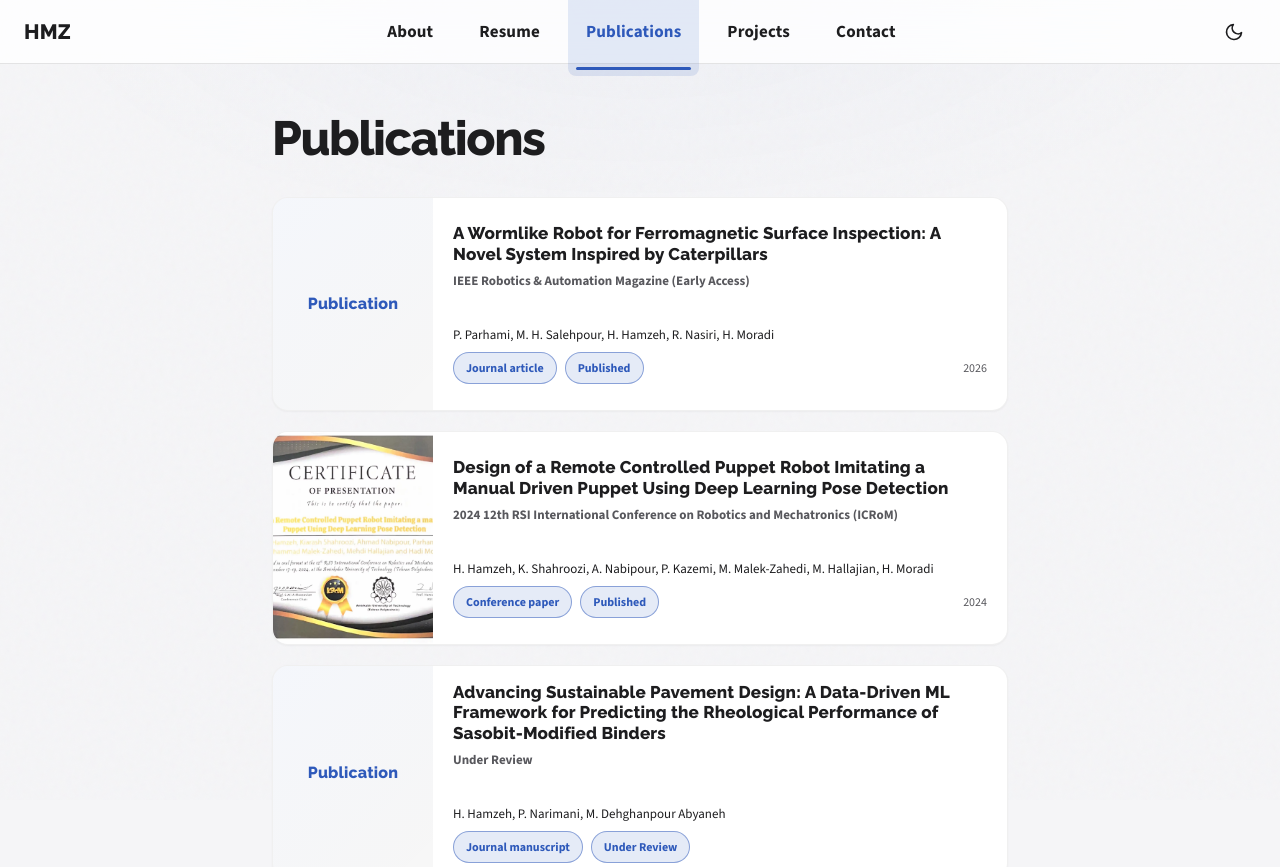
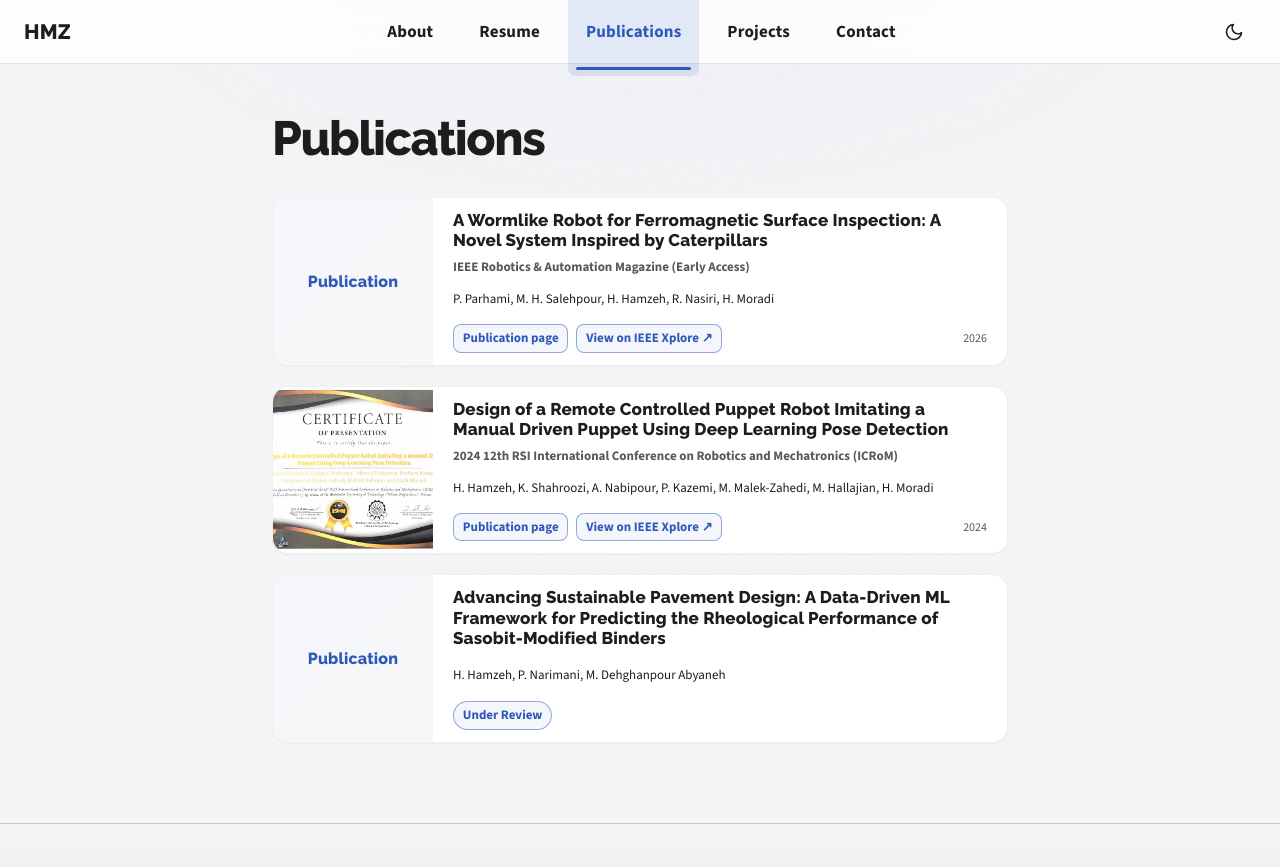
Before and after one commit to hamedhamzeh/hamedhamzeh.github.io, a Next.js app: page /publications in a window 1280 px wide. Shown: the top 867 px of the page. Built offline with nearby package versions, Linux system fonts and the light colour scheme; no server answers.

Commit message:
Update publication cards UI

```diff
--- a/app/publications/page.tsx
+++ b/app/publications/page.tsx
@@ -1,6 +1,6 @@
 import type { Metadata } from 'next';
 
-import Cell, { type ProjectCardData } from '@/components/Projects/Cell';
+import PublicationCard from '@/components/Publications/PublicationCard';
 import { SchemaGraph } from '@/components/Schema';
 import PageWrapper from '@/components/Template/PageWrapper';
 import publications from '@/data/resume/publications';
@@ -21,16 +21,6 @@ export const metadata: Metadata = createPageMetadata({
   description: PUBLICATIONS_DESCRIPTION,
   path: '/publications/',
 });
-
-const publicationCards: ProjectCardData[] = publications.map((publication) => ({
-  title: publication.title,
-  subtitle: publication.venue ?? publication.status,
-  link: publication.url,
-  image: publication.presentation?.gallery.images[0]?.src,
-  date: publication.year ? `${publication.year}-01-01` : undefined,
-  desc: publication.authors.map(({ citationName }) => citationName).join(', '),
-  tech: [publication.type, publication.status],
-}));
 
 export default function PublicationsPage() {
   return (
@@ -55,8 +45,8 @@ export default function PublicationsPage() {
         </header>
 
         <div className="projects-grid publications-grid">
-          {publicationCards.map((publication) => (
-            <Cell data={publication} key={publication.title} />
+          {publications.map((publication) => (
+            <PublicationCard data={publication} key={publication.title} />
           ))}
         </div>
       </section>
--- a/app/styles/components/cards.css
+++ b/app/styles/components/cards.css
@@ -65,12 +65,73 @@
   font-size: 1rem;
 }
 
+/* A publication with a dedicated page is interactive exactly like a project
+   card: the same `project-card--linked` hover treatment applies. It cannot be
+   one card-wide anchor, because it also carries the publication record next to
+   the citation, so the title link is stretched over the card instead. A
+   publication without a page keeps the static, non-interactive treatment. */
+.publications-grid .project-card {
+  position: relative;
+}
+
+/* The card is the affordance, so the title link stays unadorned: the site-wide
+   animated underline would otherwise sweep under the title on card hover, which
+   the project cards never show. The gradient is reset as well as the
+   decoration, because the underline is drawn with a background image. */
+.publications-grid .publication-card-link {
+  background-image: none;
+  color: inherit;
+  text-decoration: none;
+}
+
+.publications-grid .publication-card-link:focus-visible {
+  outline: none;
+}
+
+.publications-grid .publication-card-link::after {
+  content: '';
+  inset: 0;
+  position: absolute;
+  z-index: 0;
+}
+
+/* Focus lands on the title link, so the ring is drawn on the card itself — the
+   same treatment the project cards give their card link. */
+.publications-grid .project-card:has(.publication-card-link:focus-visible) {
+  outline: 2px solid var(--color-accent);
+  outline-offset: 2px;
+}
+
 .publications-grid .project-card-content {
-  padding: 1rem;
+  padding: var(--spacing-3) var(--spacing-4);
+}
+
+/* The venue/status line is a <p>, so it inherited the global
+   `p { margin-bottom: 1.75rem }` and opened a 28px gap above the author line.
+   Reset it and keep the header margin as the single knob for that gap. */
+.publications-grid .project-card-subtitle {
+  margin-bottom: 0;
+}
+
+/* A manuscript without a venue states its review status as a badge below the
+   author line. It borrows the action row's own top spacing, so the badge sits
+   where the buttons sit on the other cards. */
+.publications-grid .project-card-status {
+  margin-bottom: 0;
+  margin-top: var(--spacing-4);
+}
+
+/* The badge adopts the action pills' exact sizing and padding, so the two sit on
+   the same control scale instead of the badge looking roomier. */
+.publications-grid .project-card-status .publication-type {
+  display: inline-block;
+  font-size: 0.8125rem;
+  line-height: 1.4;
+  padding: 0.25rem 0.55rem;
 }
 
 .publications-grid .project-card-header {
-  margin-bottom: 0.375rem;
+  margin-bottom: var(--spacing-3);
 }
 
 .publications-grid .project-card-title {
@@ -83,22 +144,69 @@
   font-size: 0.8125rem;
 }
 
+/* The actions row brings its own top margin, so the author line does not need
+   to reserve space below itself. */
 .publications-grid .project-card-desc {
   line-height: 1.4;
-  margin-bottom: 0.5rem;
-}
-
-.publications-grid .project-card-tech {
-  gap: 0.5rem;
   margin-bottom: 0;
 }
 
+/* The year closes the action row: on the buttons' line when it fits, and on
+   its own right-aligned line when the buttons wrap. */
+.publications-grid .project-card-date {
+  margin-left: auto;
+}
+
+/* The shared pills inherit the content's tall line box, which makes them ~38px
+   high and heavy for a citation card. They also sit above the stretched title
+   link, so the record stays clickable. */
+.publications-grid .resume-actions a {
+  font-size: 0.8125rem;
+  line-height: 1.4;
+  padding: 0.25rem 0.55rem;
+  position: relative;
+  z-index: 1;
+}
+
+/* Stacked mobile cards give the action row its own full-width line so the
+   buttons and the year flow together, with the year at the far end. */
+@media screen and (max-width: 736px) {
+  .publications-grid .project-card-content {
+    align-items: baseline;
+    column-gap: var(--spacing-2);
+    display: flex;
+    flex-wrap: wrap;
+  }
+
+  .publications-grid .project-card-header,
+  .publications-grid .project-card-desc,
+  .publications-grid .project-card-status,
+  .publications-grid .resume-actions {
+    flex-basis: 100%;
+  }
+
+  /* A tighter pill keeps the year on the buttons' line at phone widths. */
+  .publications-grid .resume-actions a {
+    font-size: 0.75rem;
+    padding: 0.25rem 0.5rem;
+  }
+
+  /* The badge tracks the pills' mobile sizing. */
+  .publications-grid .project-card-status .publication-type {
+    font-size: 0.75rem;
+    padding: 0.25rem 0.5rem;
+  }
+}
+
 @media screen and (min-width: 737px) {
+  /* The card hugs its citation instead of filling a fixed 13.25rem box, which
+     is what distributed ~9px of empty space above the title and below the
+     badges. min-height keeps the media column from collapsing. */
   .publications-grid .project-card-link,
   .publications-grid .project-card-static {
     display: grid;
     grid-template-columns: 10rem minmax(0, 1fr);
-    height: 13.25rem;
+    min-height: 9rem;
   }
 
   .publications-grid .project-card-image {
@@ -107,20 +215,10 @@
   }
 
   .publications-grid .project-card-content {
-    align-content: center;
-    column-gap: 0.75rem;
+    align-content: start;
     display: grid;
-    grid-template-columns: minmax(0, 1fr) auto;
-    padding: 1rem 1.25rem;
-  }
-
-  .publications-grid .project-card-header,
-  .publications-grid .project-card-desc {
-    grid-column: 1 / -1;
-  }
-
-  .publications-grid .project-card-date {
-    align-self: center;
+    grid-template-columns: minmax(0, 1fr);
+    padding: var(--spacing-3) var(--spacing-5);
   }
 }
 
--- /dev/null
+++ b/src/components/Publications/PublicationCard.tsx
@@ -0,0 +1,106 @@
+import Image from 'next/image';
+
+import type { Publication } from '@/data/resume/publications';
+import { PROJECT_IMAGE } from '@/lib/utils';
+
+interface PublicationCardProps {
+  data: Publication;
+}
+
+/**
+ * Publication card for the /publications index. A publication with a dedicated
+ * page behaves like a project card: the whole card opens that page and the
+ * card lifts on hover. It cannot be one large link the way a project card is,
+ * because it also carries the publication record next to the citation, so the
+ * title link is stretched over the card instead. Publications without a page
+ * stay static and non-interactive. The presentation certificate stays in the
+ * Resume's Publications section rather than being duplicated here.
+ */
+export default function PublicationCard({ data }: PublicationCardProps) {
+  const image = data.presentation?.gallery.images[0]?.src;
+  const authors = data.authors
+    .map(({ citationName }) => citationName)
+    .join(', ');
+  const hasActionRow = Boolean(data.detailPath ?? data.url ?? data.year);
+  const hasDetailPage = Boolean(data.detailPath);
+
+  return (
+    <article
+      className={`project-card ${hasDetailPage ? 'project-card--linked' : 'project-card--static'}`}
+    >
+      <div className="project-card-static">
+        {image ? (
+          <div className="project-card-image">
+            <Image
+              src={image}
+              alt={data.title}
+              width={PROJECT_IMAGE.width}
+              height={PROJECT_IMAGE.height}
+              sizes="(max-width: 600px) 100vw, 50vw"
+            />
+          </div>
+        ) : (
+          <div
+            className="project-card-image project-card-image--placeholder"
+            aria-hidden="true"
+          >
+            Publication
+          </div>
+        )}
+
+        <div className="project-card-content">
+          <header className="project-card-header">
+            <h3 className="project-card-title">
+              {data.detailPath ? (
+                <a className="publication-card-link" href={data.detailPath}>
+                  {data.title}
+                </a>
+              ) : (
+                data.title
+              )}
+            </h3>
+            {data.venue ? (
+              <p className="project-card-subtitle">{data.venue}</p>
+            ) : null}
+          </header>
+
+          <p className="project-card-desc">{authors}</p>
+
+          {/* A manuscript without a venue states its review status below the
+              author line, where it reads as the citation's closing detail. */}
+          {!data.venue ? (
+            <p className="project-card-status">
+              <span className="publication-type">{data.status}</span>
+            </p>
+          ) : null}
+
+          {hasActionRow ? (
+            <div className="resume-actions">
+              {data.detailPath ? (
+                <a href={data.detailPath}>Publication page</a>
+              ) : null}
+
+              {data.url && data.linkLabel ? (
+                <a href={data.url} target="_blank" rel="noopener noreferrer">
+                  {data.linkLabel}
+                  <span aria-hidden="true"> ↗</span>
+                </a>
+              ) : null}
+
+              {/* The year closes the action row, so it shares the buttons' line
+                  when they fit and wraps to its own line when they do not. */}
+              {data.year ? (
+                <time
+                  className="project-card-date"
+                  dateTime={String(data.year)}
+                >
+                  {data.year}
+                </time>
+              ) : null}
+            </div>
+          ) : null}
+        </div>
+      </div>
+    </article>
+  );
+}
--- a/src/data/resume/publications.ts
+++ b/src/data/resume/publications.ts
@@ -22,6 +22,8 @@ export interface Publication {
   url?: string;
   linkLabel?: string;
   doi?: string;
+  /** Route to the publication's dedicated page, when one exists. */
+  detailPath?: string;
   presentation?: PublicationPresentation;
 }
 
@@ -50,6 +52,8 @@ const publications: Publication[] = [
     url: 'https://ieeexplore.ieee.org/document/11551324',
     linkLabel: 'View on IEEE Xplore',
     doi: '10.1109/MRA.2026.3683248',
+    // Temporary: points at the landing page until the dedicated page exists.
+    detailPath: '/',
   },
   {
     title:
@@ -75,6 +79,8 @@ const publications: Publication[] = [
     url: 'https://ieeexplore.ieee.org/document/10903519',
     linkLabel: 'View on IEEE Xplore',
     doi: '10.1109/ICRoM64545.2024.10903519',
+    // Temporary: points at the landing page until the dedicated page exists.
+    detailPath: '/',
     presentation: {
       label: 'Oral presentation',
       note: 'Selected for oral presentation at ICRoM 2024.',
```
Also changed, not shown: 1 other file (tests, documents, lock files or other folders).
